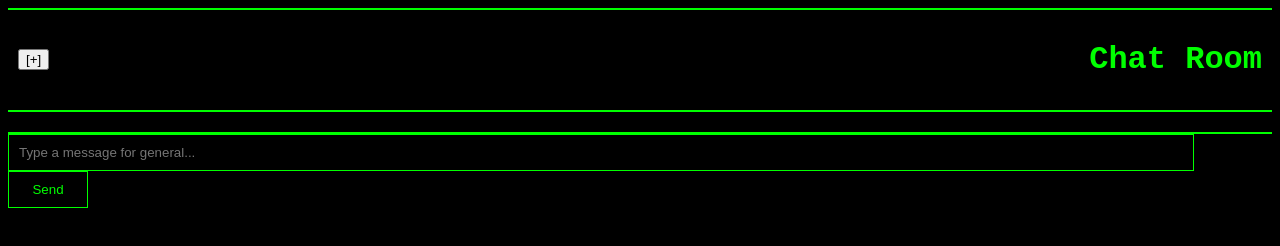
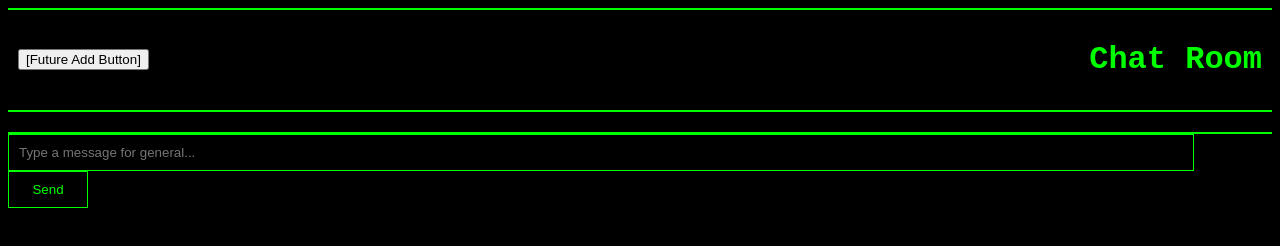
Before and after one commit to Arkada707/Hermes, a website: page chat-room/public/index.html in a window 1280 px wide. Drawn offline with Linux system fonts and the light colour scheme; no server answers.

Commit message:
new html

```diff
--- a/chat-room/public/index.html
+++ b/chat-room/public/index.html
@@ -7,7 +7,7 @@
 <body>
   <div id="tabs"></div>
   <div class="header">
-    <button id="add-button" onclick="showPopup()">[+]</button>
+    <button id="add-button" onclick="showPopup()">[Future Add Button]</button>
     <h1>Chat Room</h1>
   </div>
   <div id="chat-log"></div>
```
